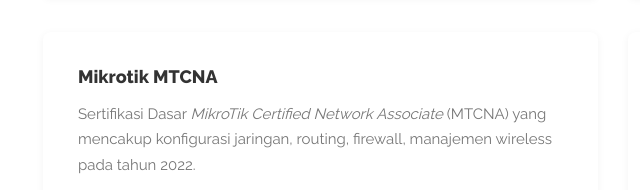
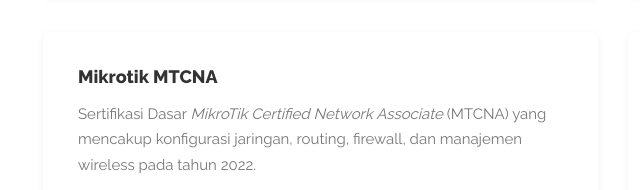
Before and after one commit to fidlyalfrds/portofolio, a plain HTML site: page index.html in a window 1280 px wide. Shown: the part 1230-1420 px from the top of the page, 27-667 px from the left. Drawn offline with Linux system fonts and the light colour scheme.

Commit message:
new update

```diff
--- a/index.html
+++ b/index.html
@@ -165,7 +165,7 @@
                     <div class="service-column">
                         <div class="service-box">
                             <h3>Mikrotik MTCNA</h3>
-                            <p>Sertifikasi Dasar <i>MikroTik Certified Network Associate</i> (MTCNA) yang mencakup konfigurasi jaringan, routing, firewall,  manajemen wireless pada tahun 2022.</p>
+                            <p>Sertifikasi Dasar <i>MikroTik Certified Network Associate</i> (MTCNA) yang mencakup konfigurasi jaringan, routing, firewall, dan  manajemen wireless pada tahun 2022.</p>
                         </div>
                         <a href="https://drive.google.com/file/d/1L6eAXLRRklVMJMBOxfbFSB9-rHlGxWe8/view?usp=sharing" class="btn btn-success btn-full-width" target="_blank">Lihat Sertifikat</a>
                     </div>
```
